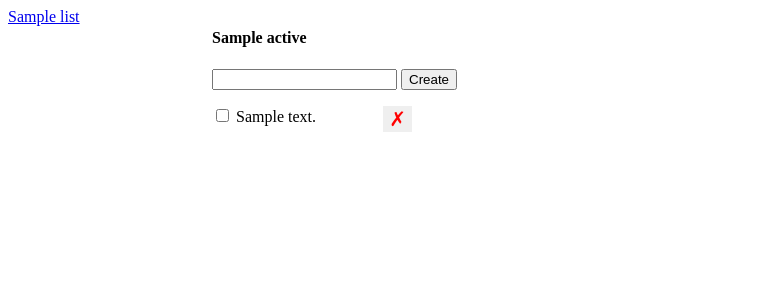
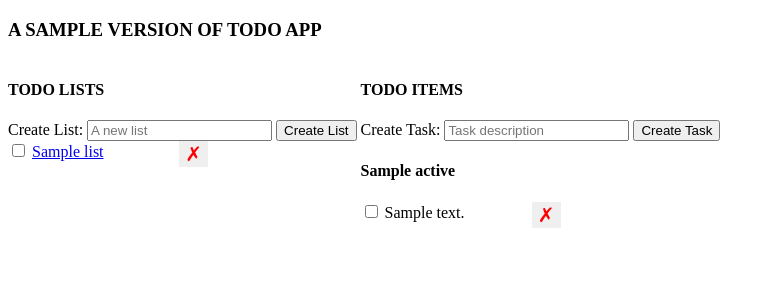
Before and after one commit to william-phan-vn/my-first-flask-app, a Flask app: template todo_app/templates/index.html in a window 1280 px wide. Shown: the top 300 px of the page, without its empty margins (0-775 px from the left). Run offline with Flask 2, Linux system fonts and the light colour scheme; the template is opened without the code that fills it: most values are stand-ins (such as "Sample title", 1, 10 or a date in 2020).

Commit message:
add list CRUD

```diff
--- a/todo_app/app.py
+++ b/todo_app/app.py
@@ -1,3 +1,4 @@
+from os import abort
 import sys
 from unittest.result import failfast
 from flask import Flask, render_template, request, redirect, url_for, jsonify
@@ -45,6 +46,72 @@ def get_list_todos(list_id):
     todos=Todo.query.filter_by(list_id=list_id).order_by('id').all())
 
 
+@app.route('/lists/create', methods=['POST'])
+def create_list():
+    error = False
+    body = {}
+    try:
+        name = request.get_json()['name']
+        todo_list = TodoList(name=name)
+        db.session.add(todo_list)
+        db.session.commit()
+        body['id'] = todo_list.id
+        body['name'] = todo_list.name
+    except:
+        db.session.rollback()
+        error = True
+        print(sys.exc_info)
+    finally:
+        db.session.close()
+
+    if error:
+        abort(500)
+    else:
+        return jsonify(body)
+
+
+@app.route('/lists/<list_id>/set-completed', methods=['POST'])
+def set_completed_list(list_id):
+    error = False
+    try:
+        list = TodoList.query.get(list_id)
+        for todo in list.todos:
+            todo.completed = True
+
+        db.session.commit()
+    except:
+        db.session.rollback()
+        error = True
+    finally:
+        db.session.close()
+
+    if error:
+        abort(500)
+    else:
+        return '', 200
+
+
+@app.route('/lists/<list_id>/delete', methods=['DELETE'])
+def delete_list(list_id):
+    error = False
+    try:
+        list = TodoList.query.get(list_id)
+        for todo in list.todos:
+            db.session.delete(todo)
+
+        db.session.delete(list)
+        db.session.commit()
+    except:
+        db.session.rollback()
+        error = True
+    finally:
+        db.session.close()
+
+    if error:
+        abort(500)
+    else:
+        return jsonify({'success': True})
+
 
 @app.route('/todos/create', methods=['POST'])
 def create_todo():
@@ -52,7 +119,8 @@ def create_todo():
     body = {}
     try:
         description = request.get_json()['description']
-        todo = Todo(description=description)
+        list_id = request.get_json()['list_id']
+        todo = Todo(description=description, list_id=list_id)
         db.session.add(todo)
         db.session.commit()
         body['id'] = todo.id
@@ -65,7 +133,9 @@ def create_todo():
     finally:
         db.session.close()
 
-    if not error:
+    if error:
+        abort(500)
+    else:
         return jsonify(body)
 
 
@@ -84,7 +154,7 @@ def set_completed_todo(todo_id):
     return redirect(url_for('index'))
 
 
-@app.route('/todos/<todo_id>', methods=['DELETE'])
+@app.route('/todos/<todo_id>/delete', methods=['DELETE'])
 def delete_todo_item(todo_id):
     try:
         todo = Todo.query.get(todo_id)
--- a/todo_app/templates/index.html
+++ b/todo_app/templates/index.html
@@ -1,4 +1,5 @@
-<html>
+<!DOCTYPE html>
+<html lang="en">
   <head>
     <title>Todo App</title>
     <style>
@@ -23,113 +24,248 @@
         cursor: pointer;
         font-size: 20px;
       }
-            .lists-wrapper, .todos-wrapper {
+      .lists-wrapper,
+      .todos-wrapper {
         display: inline-block;
         vertical-align: top;
       }
     </style>
   </head>
   <body>
+    <h3>A SAMPLE VERSION OF TODO APP</h3>
     <div class="lists-wrapper">
+      <h4>TODO LISTS</h4>
+      <form action="/lists/create" method="POST" id="list-form">
+        <label for="todolist">Create List:</label>
+        <input
+          type="text"
+          name="todolist"
+          id="todolist-input"
+          placeholder="A new list"
+          data-id="{{ active_list.id }}"
+        />
+        <button type="submit">Create List</button>
+      </form>
       <ul id="lists">
         {% for list in lists %}
         <li>
-                    <a href="/lists/{{ list.id }}">
-                        {{ list.name }}
-                    </a>
+          <input
+            type="checkbox"
+            data-id="{{ list.id }}"
+            class="list-check-completed"
+          />
+          <a href="/lists/{{ list.id }}">{{ list.name }}</a>
+          <button class="delete-list" data-id="{{ list.id }}">&cross;</button>
         </li>
         {% endfor %}
       </ul>
     </div>
     <div class="todos-wrapper">
+      <h4>TODO ITEMS</h4>
+      <form action="/todos/create" method="POST" id="todo-form">
+        <input id="list_id" type="hidden" value="{{ active_list.id }}" />
+        <label for="description">Create Task:</label>
+        <input
+          id="description"
+          type="text"
+          name="description"
+          placeholder="Task description"
+        />
+        <button type="submit">Create Task</button>
+      </form>
+      <div id="error" class="hidden">An error occurred, please try again.</div>
       <h4>{{ active_list.name }}</h4>
-            <form id='form'>
-                <input type="text", id="description"/>
-                <input type="submit", value="Create"/>
-            </form>
-            <div id="error" class="hidden">Something went wrong!</div>
       <ul id="todos">
         {% for todo in todos %}
-                <li><input class="check-completed" data-id="{{ todo.id }}"
-                    type="checkbox" {% if todo.completed %} checked {% endif %}/>
+        <li>
+          <input
+            data-id="{{ todo.id }}"
+            class="todo-check-completed"
+            type="checkbox"
+            name="complete"
+            id="complete"
+            {% if todo.completed %} checked {% endif %}
+          />
           {{todo.description }}
-                    <button class="delete-item" data-id="{{ todo.id }}">&cross;</button>
+          <button class="delete-todo" data-id="{{ todo.id }}">&cross;</button>
         </li>
         {% endfor %}
       </ul>
     </div>
     <script>
-            // toggle item checkbox
-            const checkboxes = document.querySelectorAll('.check-completed');
-            for (let i = 0; i < checkboxes.length; i++) {
-                const checkbox = checkboxes[i];
-                checkbox.onchange = function(e) {
-                    console.log('event',e);
+      // List checkboxes
+      const listCheckboxes = document.querySelectorAll(".list-check-completed");
+      for (let i = 0; i < listCheckboxes.length; i++) {
+        const checkbox = listCheckboxes[i];
+
+        checkbox.onchange = function (e) {
+          if (e.target.checked) {
+            const listId = e.target.dataset.id;
+
+            fetch("/lists/" + listId + "/set-completed", {
+              method: "POST",
+              headers: {
+                "Content-Type": "application/json",
+              },
+            })
+              .then(function (jsonResponse) {
+                document.getElementById("error").className = "hidden";
+
+                const todoCheckboxes = document.querySelectorAll(
+                  ".todo-check-completed"
+                );
+                for (let i = 0; i < todoCheckboxes.length; i++) {
+                  const checkbox = todoCheckboxes[i];
+
+                  checkbox.checked = true;
+                }
+              })
+              .catch(function (e) {
+                console.error(e);
+                document.getElementById("error").className = "";
+              });
+          }
+        };
+      }
+
+      // Todo checkboxes
+      const todoCheckboxes = document.querySelectorAll(".todo-check-completed");
+      for (let i = 0; i < todoCheckboxes.length; i++) {
+        const checkbox = todoCheckboxes[i];
+
+        checkbox.onchange = function (e) {
           const newCompleted = e.target.checked;
-                    const todoId = e.target.dataset['id'];
-                    fetch('todos/' + todoId + '/set-completed', {
-                        method: 'POST',
+          const todoId = e.target.dataset.id;
+
+          fetch("/todos/" + todoId + "/set-completed", {
+            method: "POST",
             body: JSON.stringify({
-                            'completed': newCompleted
+              completed: newCompleted,
             }),
             headers: {
-                            'Content-Type': 'application/json'
-                        }
+              "Content-Type": "application/json",
+            },
           })
-                    .then(function(jsonResponse) {
-                        document.getElementById('error').className = 'hidden';
+            .then(function (jsonResponse) {
+              document.getElementById("error").className = "hidden";
             })
-                    .catch(function() {
-                    document.getElementById('error').className = '';
+            .catch(function (e) {
+              console.error(e);
+              document.getElementById("error").className = "";
             });
-
-                }
+        };
       }
 
-            // delete item
-            const delete_buttons = document.querySelectorAll('.delete-item');
-            for(let i = 0; i < delete_buttons.length; i++) {
-                const delete_button = delete_buttons[i];
-                delete_button.onclick = function(e) {
-                    console.log('delete button clicked: ', e)
-                    const todoId = e.target.dataset['id'];
-                    fetch('todos/' + todoId, {
-                        method: 'DELETE'
+      // delete a todo item
+      const deleteBtns = document.querySelectorAll(".delete-todo");
+      for (let i = 0; i < deleteBtns.length; i++) {
+        const delete_button = deleteBtns[i];
+        delete_button.onclick = function (e) {
+          console.log("Delete event: ", e);
+          const todoId = e.target.dataset.id;
+          fetch("/todos/" + todoId + "/delete", {
+            method: "DELETE",
           })
-                    .then(function(jsonResponse) {
-                        document.getElementById('error').className = 'hidden';
+            .then(function () {
+              console.log("Parent?", e.target);
+              const item = e.target.parentElement;
+              item.remove();
+              document.getElementById("error").className = "hidden";
             })
-                    .catch(function() {
-                    document.getElementById('error').className = '';
+            .catch(function (e) {
+              console.error(e);
+              document.getElementById("error").className = "";
             });
-                }
+        };
       }
 
-            document.getElementById('form').onsubmit = function(e) {
+      // delete a list item
+      deleteListBtns = document.querySelectorAll(".delete-list");
+
+      for (let i = 0; i < deleteListBtns.length; i++) {
+        const deleteBtn = deleteListBtns[i];
+        deleteBtn.onclick = function (e) {
+          console.log("Delete event: ", e);
+          const listId = e.target.dataset.id;
+
+          fetch("/lists/" + listId + "/delete", {
+            method: "DELETE",
+          })
+            .then(function () {
+              console.log("Parent?", e.target);
+              const item = e.target.parentElement;
+              item.remove();
+              document.getElementById("error").className = "hidden";
+              window.location.reload(true);
+            })
+            .catch(function (e) {
+              console.error(e);
+              document.getElementById("error").className = "";
+            });
+        };
+      }
+
+      // Show todo
+      document.getElementById("todo-form").onsubmit = function (e) {
         e.preventDefault();
-                fetch('/todos/create', {
-                    method: 'POST',
+
+        fetch("/todos/create", {
+          method: "POST",
           body: JSON.stringify({
-                        'description': document.getElementById('description').value
+            description: document.getElementById("description").value,
+            list_id: document.getElementById("list_id").value,
           }),
           headers: {
-                        'Content-Type': 'application/json'
-                    }
+            "Content-Type": "application/json",
+          },
         })
-                .then(function(response) {
+          .then(function (response) {
             return response.json();
           })
-                .then(function(jsonResponse) {
+          .then(function (jsonResponse) {
             console.log(jsonResponse);
-                    const liItem = document.createElement('LI');
-                    liItem.innerHTML = jsonResponse['description'];
-                    document.getElementById('todos').appendChild(liItem);
-                    document.getElementById('error').className = 'hidden';
+            const liItem = document.createElement("LI");
+
+            liItem.innerHTML = jsonResponse["description"];
+            document.getElementById("todos").appendChild(liItem);
+            document.getElementById("error").className = "hidden";
+            window.location.reload(true);
           })
-                .catch(function() {
-                    document.getElementById('error').className = '';
+          .catch(function (err) {
+            console.error(err);
+            document.getElementById("error").className = "";
           });
-            }
+      };
+
+      // Show list
+      document.getElementById("list-form").onsubmit = function (e) {
+        e.preventDefault();
+
+        fetch("/lists/create", {
+          method: "POST",
+          body: JSON.stringify({
+            name: document.getElementById("todolist-input").value,
+          }),
+          headers: {
+            "Content-Type": "application/json",
+          },
+        })
+          .then(function (response) {
+            return response.json();
+          })
+          .then(function (jsonResponse) {
+            const liItem = document.createElement("LI");
+
+            liItem.innerHTML = jsonResponse["name"];
+            document.getElementById("lists").appendChild(liItem);
+            document.getElementById("error").className = "hidden";
+            window.location.reload(true);
+          })
+          .catch(function (err) {
+            console.error(err);
+            document.getElementById("error").className = "";
+          });
+      };
     </script>
   </body>
 </html>
```
Also changed, not shown: todo_app/README.md. Lines whose indentation alone changed are shown as unchanged.
